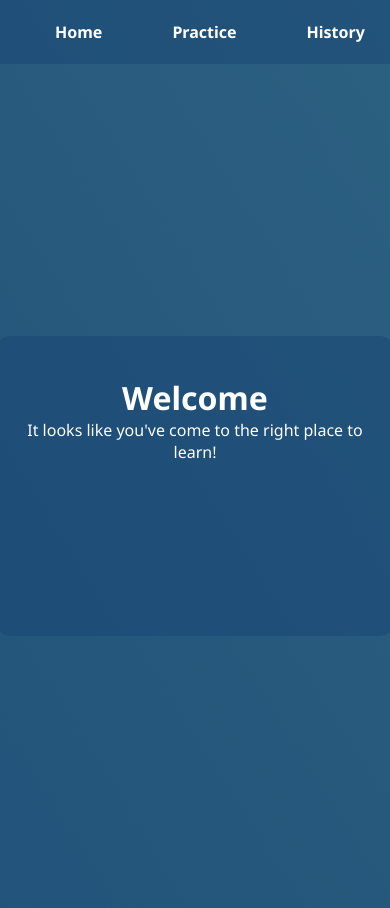
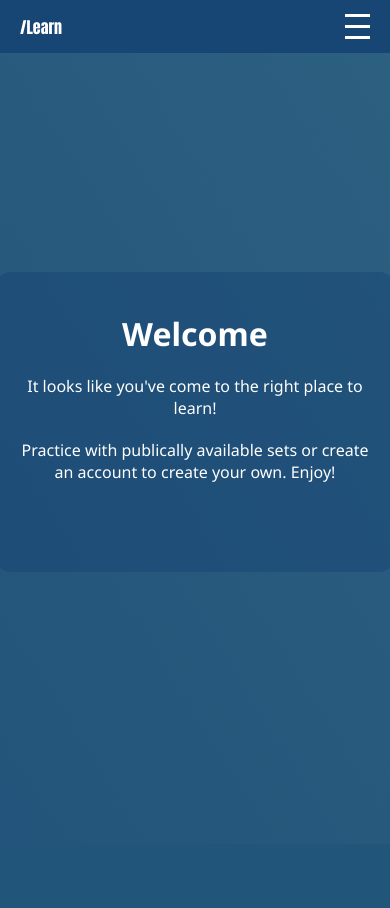
Before and after one commit to xendie/learning_app, a Flask app: page / in a window 390 px wide. After the commit the page ends 482 px from the top, so only its background shows below. Run offline with Flask 3, Linux system fonts and the light colour scheme; some web fonts are replaced.

Commit message:
Add my_sets route with sets list from API and made the navbar responsive

```diff
--- a/app.py
+++ b/app.py
@@ -129,7 +129,7 @@ def register():
     print('Current session: ', session)
     print('Register route accessed')
     if 'user_id' in session:
-        flash('You need to log out to register a new account.')
+        flash('You first need to log out to register a new account.')
         return redirect(url_for('home'))
 
     form = RegistrationForm()
@@ -159,6 +159,18 @@ def logout():
         flash('You have been logged out.', 'success')
     return redirect(url_for('home'))
 
+
+@app.route('/my_sets')
+@login_required
+def my_sets():
+    print('Current session: ', session)
+    print('my_sets route accessed')
+
+    return render_template('my_sets.html', username = session['username']) # need to pass session so that nav bar works correctly
+
+# ===========================================================
+#                           APIs
+# ===========================================================
 
 # Get a list of practice sets for the logged in user
 @app.route('/get_practice_sets', methods = ['GET'])
--- a/static/css/style.css
+++ b/static/css/style.css
@@ -6,14 +6,14 @@
 }
 
 body {
-    height: 100vh;
+    min-height: 100vh;
     margin: 0;
     color: white;
     /*display: flex;
     justify-content: center;
     align-items: center; */
     /*background-color: #000; *//* Fallback background */
-    overflow: hidden; /* Prevent scrollbars */
+    /* overflow: hidden; /* Prevent scrollbars */
 }
 
 a {
@@ -80,17 +80,23 @@ color: white;
 
 nav {
   background-color: rgba(24,70,116, 0.5);
-  overflow: hidden;
+  /*overflow: hidden; */
+  width: 100%;
+  position: fixed;
   display: flex; /* Use flexbox for layout */
   justify-content: space-between; /* Space between the two lists */
   align-items: center; /* Vertically center items */
   padding: 10px 20px; /* Padding for spacing */
+  white-space: nowrap; /* Prevent line breaks */
+  flex-wrap: nowrap; /* Prevent wrapping */
 }
+
+
 
 .navbar-items {
   display: flex;
   list-style: none;
-  margin: 0;
+  margin: 0 auto;
   padding: 0;
 }
 
@@ -102,16 +108,18 @@ nav {
   list-style: none; /* Remove default list styling */
   padding: 0; /* Remove default padding */
   margin: 0; /* Remove default margin */
+  margin-left: auto;
+  display: flex;
 }
 
 .navbar-right li {
-  margin-left: 20px; /* Optional: spacing on the left */
+  margin-left: 0; /* Optional: spacing on the left */
 }
 /* Navbar links */
 nav a {
   color: white;
   text-align: center;
-  padding: 14px 20px;
+  padding: 11px 20px;
   text-decoration: none;
   font-weight: bold;
 }
@@ -121,14 +129,90 @@ nav a:hover {
   background-color: rgba(16, 47, 79, 0.5);
 }
 
+.logo {
+  margin-right: auto; /* Allows centering of menu items */
+  font-family: Anton;
+}
+/* Hamburger menu styles */
+.menu-toggle {
+  display: none; /* Hidden by default */
+  flex-direction: column;
+  cursor: pointer;
+}
+
+.mobile-nav-item {
+  display: none;
+}
+
+/* Hamburger bars */
+.bar {
+  height: 3px;
+  width: 25px;
+  background-color: white;
+  margin: 4px 0;
+}
 
 /* Add responsive design */
-@media screen and (max-width: 600px) {
-  nav a {
-      float: none;
-      width: 100%;
-      text-align: left;
+@media screen and (max-width: 768px) {
+  .navbar {
+    background-color: rgb(24,70,116);
   }
+
+  .navbar-items {
+    display: none; /* Hide the menu by default */
+    flex-direction: column; /* Stack items vertically */
+    position: absolute; /* Absolute positioning for dropdown */
+    top: 50px; /* Adjust based on navbar height */
+    padding: 0;
+    margin: 0;
+    left: 0;
+    right: 0;
+    width: 100vw;
+    background-color: rgba(24,70,116, 0.75); /* Background color for dropdown */
+    backdrop-filter: blur(2px);
+    z-index: 1000; /* Ensure it's on top */
+    box-sizing: border-box;
+  }
+
+  .navbar-items li{
+    padding-top: 20px 0;
+    width: 100%;
+    margin: 0;
+    text-align: center;
+  }
+
+  .navbar-items li a {
+    display: block;
+    width: 100%;
+    padding: 15px 0;
+    text-decoration: none; /* Remove underline */
+    box-sizing: border-box;
+  }
+
+  .navbar-right li a {
+    padding: 15px 0;
+    color: #333;
+    text-decoration: none;
+    width: 100%;
+    text-align: center;
+  }
+
+  .navbar-items.active {
+      display: flex; /* Show when active */
+  }
+
+  .menu-toggle {
+      display: flex; /* Show hamburger menu */
+  }
+
+    .navbar-right {
+      display: none; /* Hide logout button in mobile view */
+  }
+
+  .mobile-nav-item { /* Show log in/ log out button*/
+    display: block;
+  }
+
 }
 
 /* Background color animiation */
@@ -164,15 +248,21 @@ nav a:hover {
   text-align: center;
 }
 
+.error-messages {
+  margin-top: 1em;
+  text-align: center;
+}
+
 /* Tables */
 
 table, th, td {
   border: 1px solid white;
   border-collapse: collapse;
+  padding: 5px;
 }
 
 tr:nth-child(even) {
-  background-color: #D6EEEE;
+  background-color: rgba(17, 46, 76, 0.5);
 }
 
 /* Log in form */
--- a/templates/base.html
+++ b/templates/base.html
@@ -8,14 +8,39 @@
         <link href="https://fonts.googleapis.com/css2?family=Inria+Sans:ital,wght@0,300;0,400;0,700;1,300;1,400;1,700&family=Noto+Sans:ital,wght@0,100..900;1,100..900&display=swap" rel="stylesheet">
         <link href="https://fonts.googleapis.com/css2?family=Anton&display=swap" rel="stylesheet">
         <title>{% block title %}{% endblock %}</title>
+        <script>
+            $(document).ready(function() {
+                const $mobileMenu = $('#mobile-menu');
+                const $navList = $('.navbar-items');
+
+                $mobileMenu.on('click', function() {
+                    $navList.toggleClass('active'); // toggle hamburger button
+                });
+            });
+
+        </script>
     </head>
     <body>
         <div class="gradient-background"></div>
-        <nav>
+        <nav class="navbar">
+            <div class="logo">/Learn</div>
+            <div class="menu-toggle" id="mobile-menu">
+                <span class="bar"></span>
+                <span class="bar"></span>
+                <span class="bar"></span>
+            </div>
             <ul class="navbar-items">
                 <li><a href="/">Home</a></li>
                 <li><a href="#">Practice</a></li>
-                <li><a href="#">History</a></li>
+                {% if username %}
+                    <li><a href="my_sets">My sets</a></li>
+                    <li><a href="#">History</a></li>
+                {% endif %}
+                {% if username %}
+                    <li><a class="mobile-nav-item" href="/logout">Log Out</a></li>
+                {% else %}
+                    <li><a class="mobile-nav-item" href="/login">Log In</a></li>
+                {% endif %}
             </ul>
             <ul class="navbar-right">
                 {% if username %}
@@ -31,4 +56,5 @@
 
         </div>
     </body>
+
 </html>
--- a/templates/index.html
+++ b/templates/index.html
@@ -7,7 +7,11 @@
     {% else %}
         <h1 style="margin-top: 20px">Welcome</h1>
     {% endif %}
-    <p>It looks like you've come to the right place to learn!</p>
+    <p style="margin-top: 20px">It looks like you've come to the right place to learn!</p>
+
+    {% if not username %}
+        <p style="margin-top: 20px">Practice with publically available sets or create an account to create your own. Enjoy!</p>
+    {% endif %}
     {% with messages = get_flashed_messages(with_categories=true)%}
         {% for category, message in messages %}
         <p class="{{category}}">{{message}}</p>
```
Also changed, not shown: templates/my_sets.html (added, +44 -0 lines), templates/register.html (+37 -5 lines).
